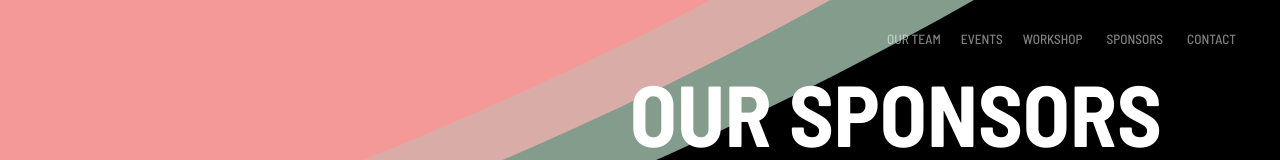
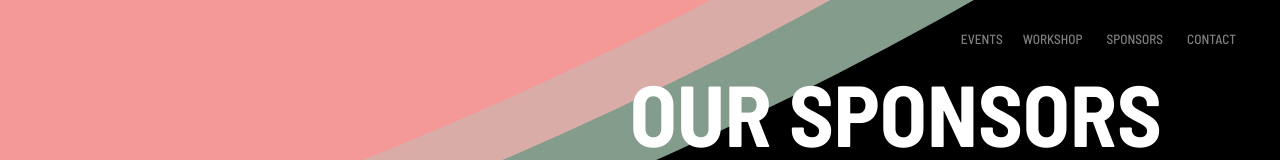
Before and after one commit to Felicity-IIIT-Hyderabad/website-2021, a React (Create React App) app in the folder reactapp/: page /sponsors in a window 1280 px wide. Shown: the top 160 px of the page. Built offline with nearby package versions, Linux system fonts and the light colour scheme.

Commit message:
removed team

```diff
--- a/reactapp/src/components/Navbar.jsx
+++ b/reactapp/src/components/Navbar.jsx
@@ -84,7 +84,6 @@ const Navbar = () => {
             <NavbarToggler onClick={toggle} className="border-0" />
             <Collapse isOpen={isOpen} navbar className="mt-3 px-3 pb-1 w-100 mt-md-0">
                 <Nav className="ml-auto text-uppercase" navbar>
-                    <NavItem2 to="/team" title="Our Team" />
                     <RSNavItem>
                         <NavLink>
                             <Dropdown isOpen={isEventsOpen} toggle={toggleEvents}>
```
